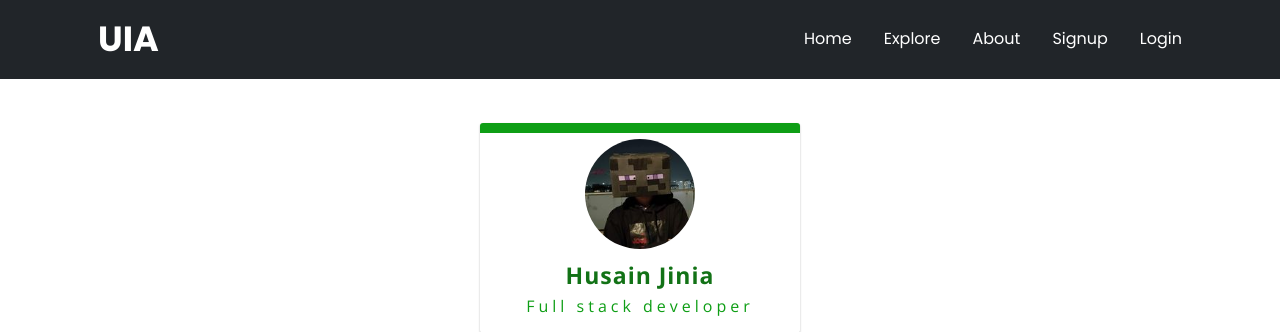
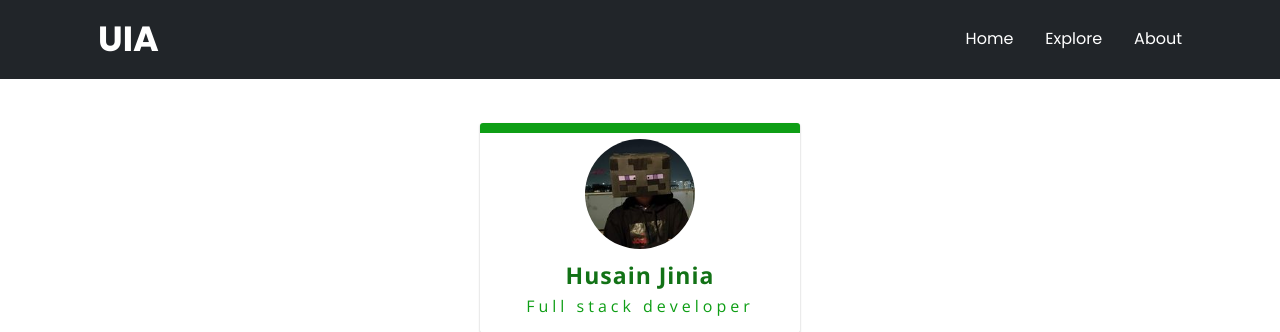
Before and after one commit to Husain-Jinia/Artist-Support-Platform, a Django app: page /about in a window 1280 px wide. Shown: the top 332 px of the page. Run offline with Django 3.2, Linux system fonts and the light colour scheme; some libraries are stand-ins or nearby versions.

Commit message:
minor changes

```diff
--- a/artist/templates/base.html
+++ b/artist/templates/base.html
@@ -25,18 +25,6 @@
         {%if user.is_authenticated %}
         <il class="nav-link"><a href="{% url 'adminpage'%}">Admin</a></il>
         <il class="nav-link"><a href="{% url 'adminlogout'%}">Logout</a></il>
-        {%endif%}
-        {% if request.session.customer %}
-          <il>
-            <a class="nav-link active" style="text-decoration: none;" aria-current="page" href="/logout">Logout</a>
-          </il>
-          {% else %}
-          <il class="nav-item">
-            <a class="nav-link active float-lg-right" style="float: right; text-decoration: none;" aria-current="page" href="signup">Signup</a>
-          </il>
-          <il class="nav-item">
-            <a class="nav-link active float-lg-right" style="float: right; text-decoration: none;" aria-current="page" href="/login">Login</a>
-          </il>
         {%endif%}
         </ul>
         <div class="menu-toggle">
```
